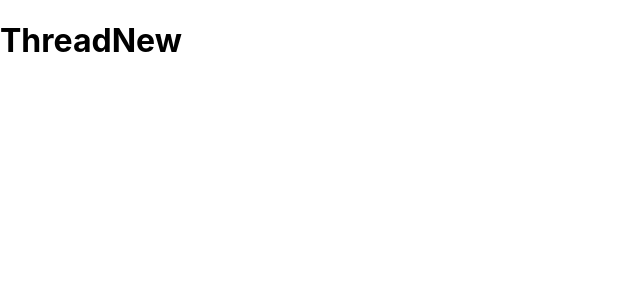
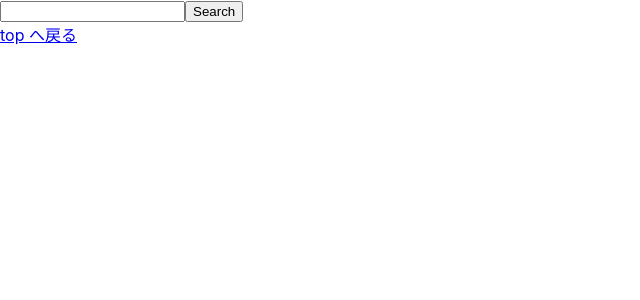
Before and after one commit to ittyi/bulletin-board, a React (Create React App) app: page /thread/new in a window 1280 px wide. Shown: the top 300 px of the page, without its empty margins (0-640 px from the left). Built offline with nearby package versions, Linux system fonts and the light colour scheme.

Commit message:
✨ add: 先に top への画面遷移機能を完成

```diff
--- a/src/components/ThreadNew.jsx
+++ b/src/components/ThreadNew.jsx
@@ -1,7 +1,23 @@
+import { Link } from "react-router-dom";
+
 export default function ThreadNew() {
+//   function search(formData) {
+//     console.log("in", formData)
+//     // const query = formData.get("query");
+//     // alert(`You searched for '${query}'`);
+//   }
+
   return (
-    <div>
-      <h1>ThreadNew</h1>
-    </div>
+    <>
+      {/* <h1>スレッド新規作成</h1> */}
+      {/* <form action="post">
+        <button>test</button>
+      </form> */}
+      <form method="get" action="http://localhost:3000/">
+        <input name="query" />
+        <button type="submit">Search</button>
+      </form>
+      <Link to={`/`}>top へ戻る</Link>
+    </>
   );
-};
+}
```
